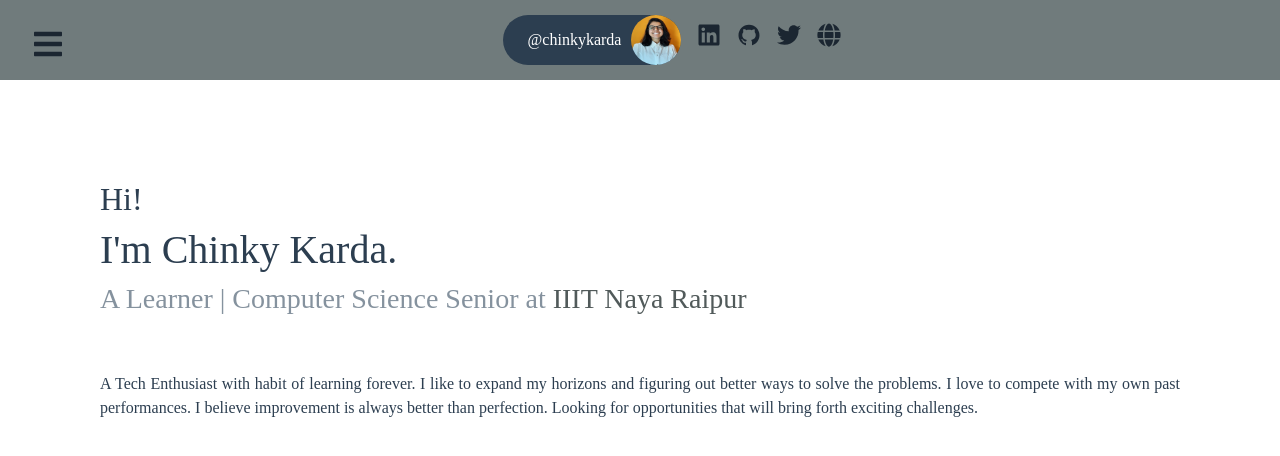
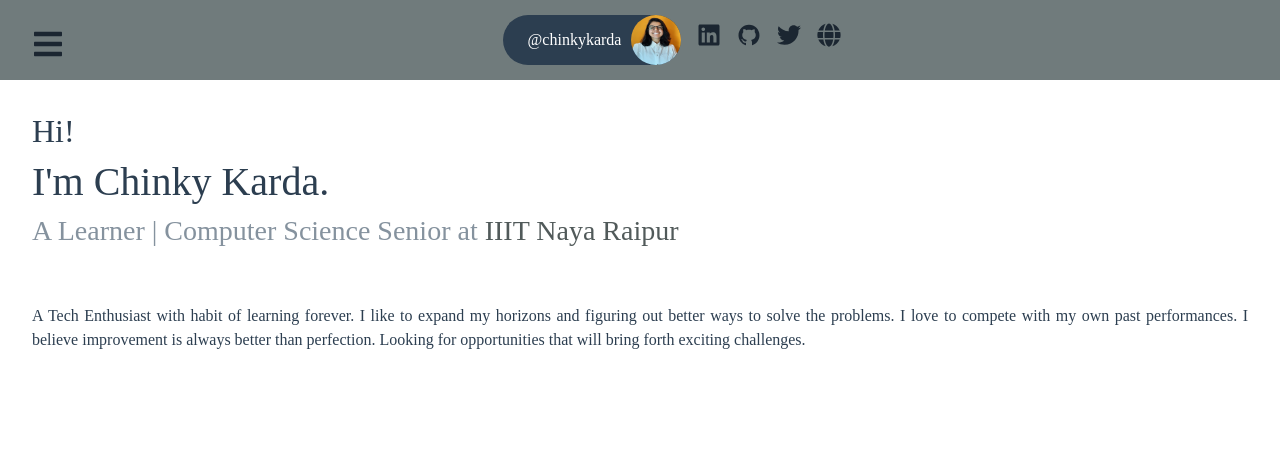
Before and after one commit to chinkykarda/chinkykarda.github.io, a React (Create React App) app: page /#/ in a window 1280 px wide. Shown: the top 456 px of the page. Built offline with nearby package versions, Linux system fonts and the light colour scheme.

Commit message:
Some changes

```diff
--- a/src/AllComponents/Components/Home.css
+++ b/src/AllComponents/Components/Home.css
@@ -4,7 +4,7 @@
     font-family: "Times New Roman", Times, serif;
     color: #2C3E50;
     font-size: 1rem;
-    padding: 100px;
+    padding: 2rem;
 }
 
 .tagline {
@@ -34,5 +34,4 @@
 .about {
     text-align: justify;
     /* For Edge */
-    margin: auto;
 }
--- a/src/AllComponents/Components/styles.css
+++ b/src/AllComponents/Components/styles.css
@@ -12,7 +12,7 @@
 .publications,
 .education {
     color: #2C3E50;
-    padding: 10px 80px 10px 80px;
+    padding: 2rem;
     z-index: 1;
 }
 
```
